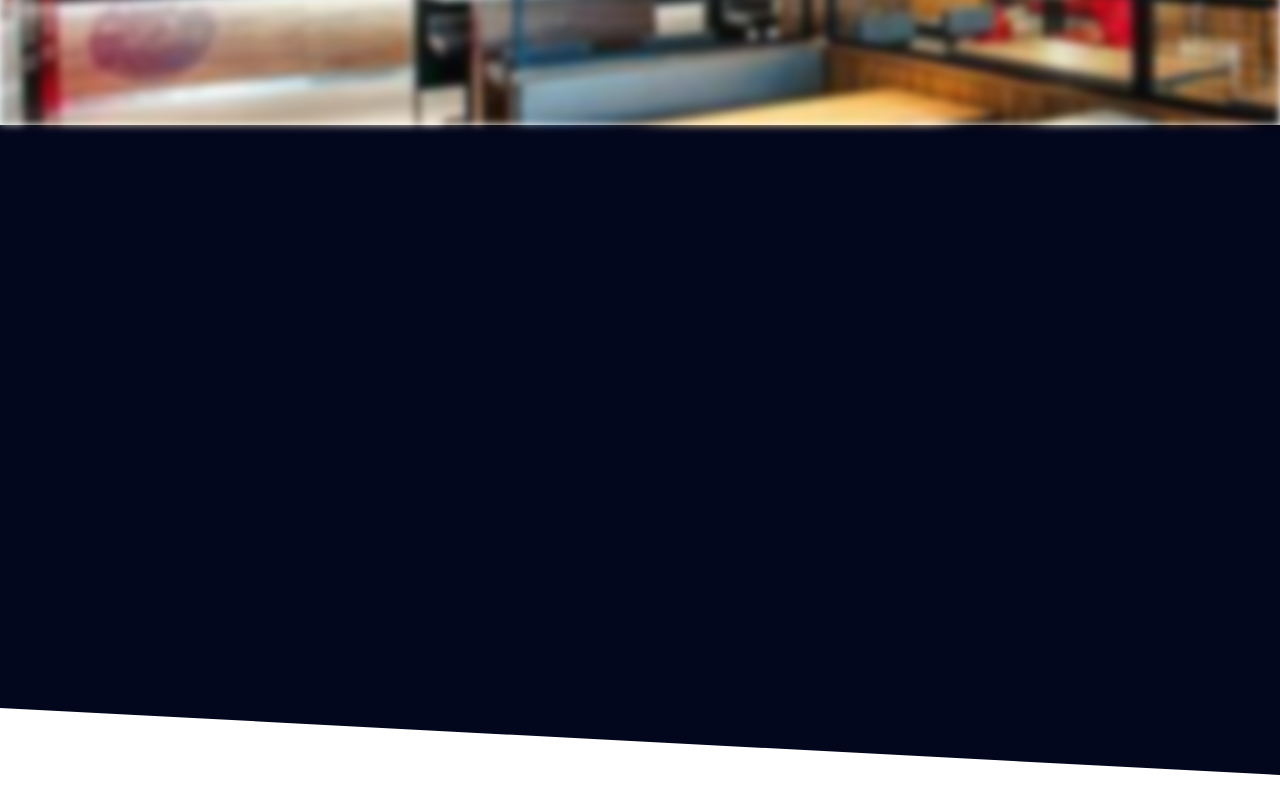
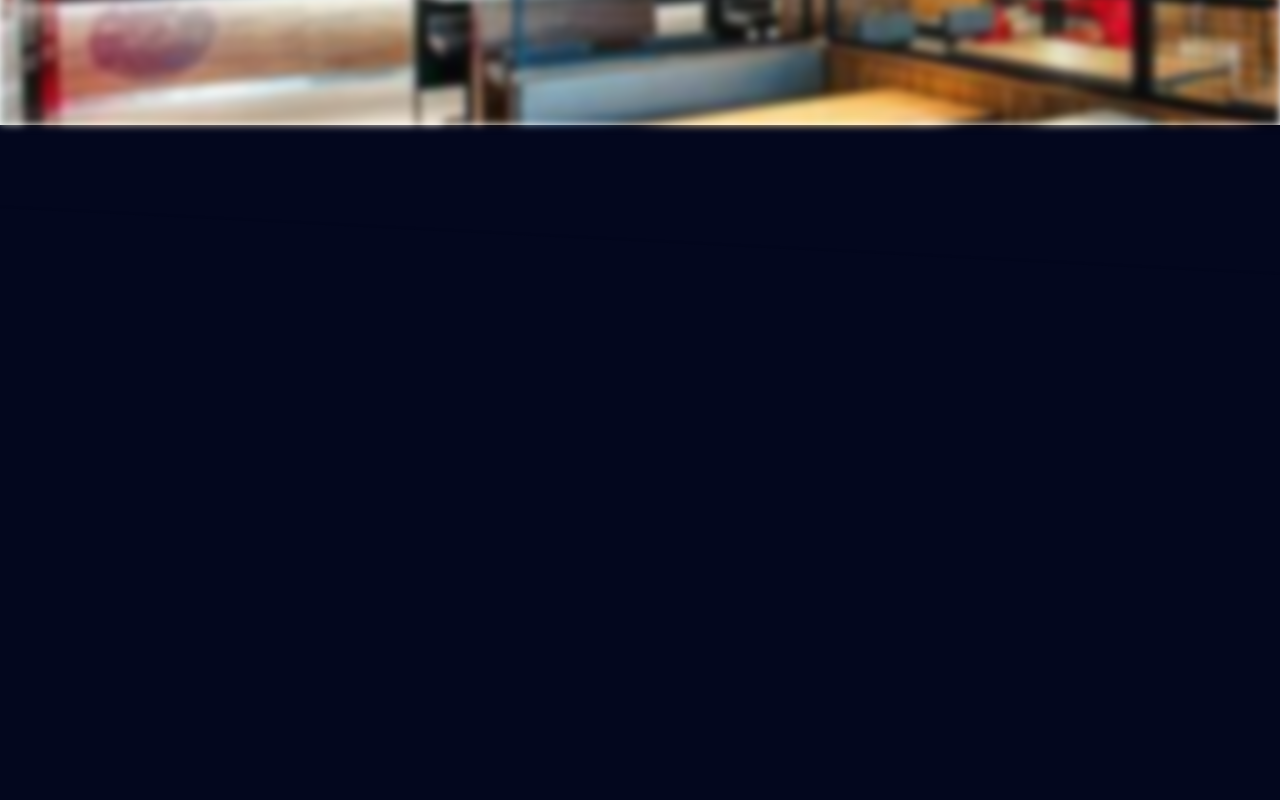
Before and after one commit to marcovittoriozacca/frontend-deliveboo, a Vue app: page / in a window 1280 px wide. Shown: the part 460-1260 px from the top of the page. Before the commit the page ends 1235 px from the top, so only its background shows below. Built offline with nearby package versions, Linux system fonts and the light colour scheme.

Commit message:
feat: added diagonal divs

```diff
--- a/src/Pages/AppHome.vue
+++ b/src/Pages/AppHome.vue
@@ -12,15 +12,16 @@
 
 <template>
     <div id="bg-first-section">
-        <div>
+        <div class="bg-white">
 
         </div>
     </div>
-    <section>
+    <section class="bg-blu">
         <div class="dritto-blu">
-            <div class="diagonale-blu"></div>
+            <div class="diagonale-blu-alto-sinistra"></div>
         </div>
-
+        <div class="arancione"></div>
+        <div class="diagonale-blu-alto-destra"></div>
     </section>
 
 
@@ -44,24 +45,46 @@
         background-repeat: no-repeat;
         filter: blur(4px);
         -webkit-filter: blur(4px);
-        width: 100vw;
+        width: 100%;
         height: 500px;
     }
 
-    .diagonale-blu {
+    .diagonale-blu-alto-sinistra{
         width: 100%;
-        height: 500px;
+        height: 900px;
         background: #03071e;
         z-index: 0;
         transform: skewY(3deg);
         transform-origin: top right;
+        box-shadow: 0px 8px 5px 5px rgb(0, 0, 0, 0.5);
     }
+
+    .diagonale-blu-alto-destra{
+        position: relative;
+        width: 100%;
+        height: 900px;
+        background: #03071e;
+        z-index: 0;
+        transform: skewY(-3deg);
+        transform-origin: top left;
+        box-shadow: 0px -8px 5px 5px rgb(0, 0, 0, 0.5);
+    }
+
     .dritto-blu{
         padding-top: 150px;
         background: #03071e;
         width: 100%;
         height: 100px;
     }
+    .arancione{
+        background: #ff9654;
+        height: 1800px;
+        width: 100%;
+    }
+
+    .bg-white{
+        background-color: white;
+    }
 
 
 
--- a/src/assets/sass/partials/welcome.scss
+++ b/src/assets/sass/partials/welcome.scss
@@ -1,4 +1,5 @@
-.bg-nav{
+.bg-nav,
+.bg-blu{
     background-color: #03071E ;
 }
 
```
